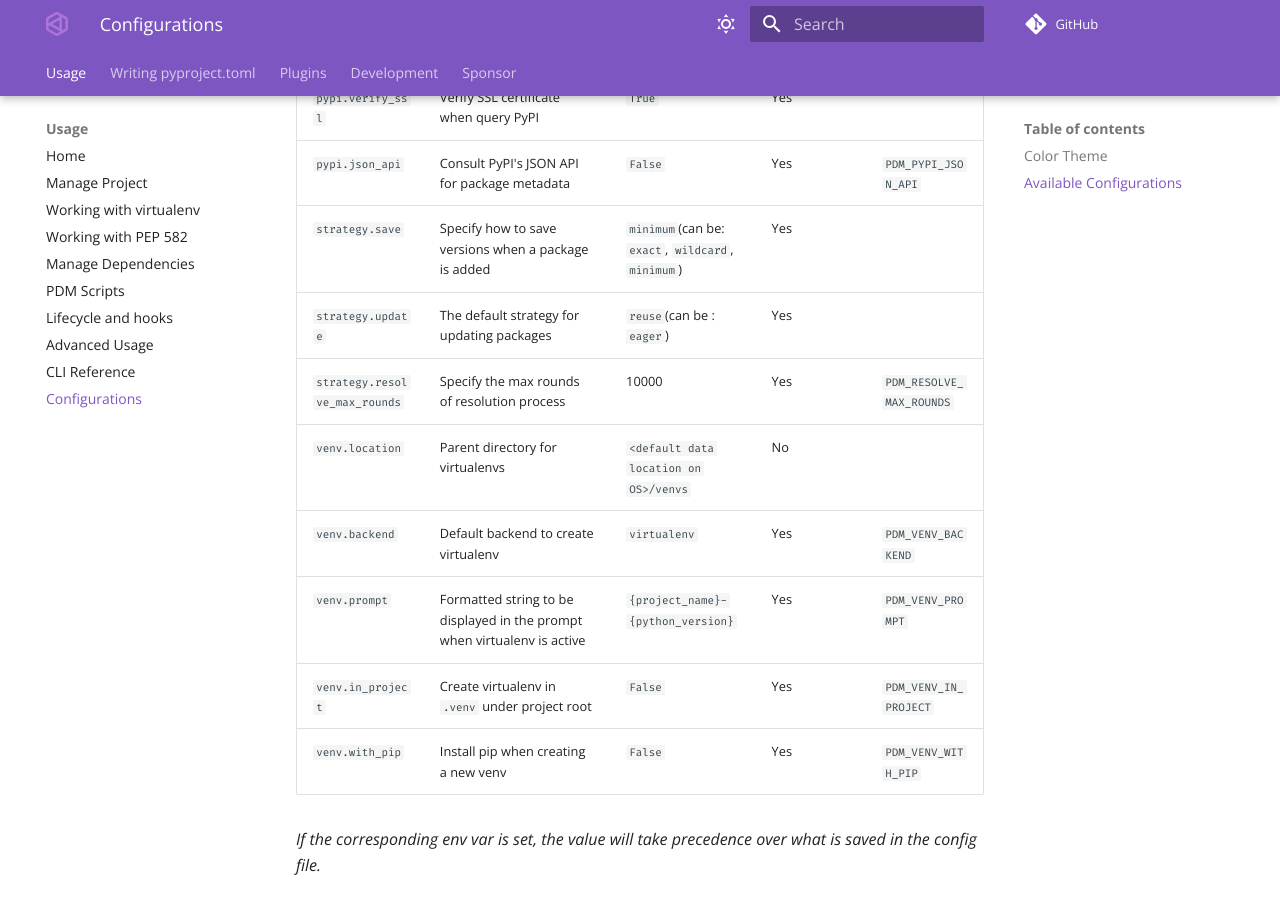
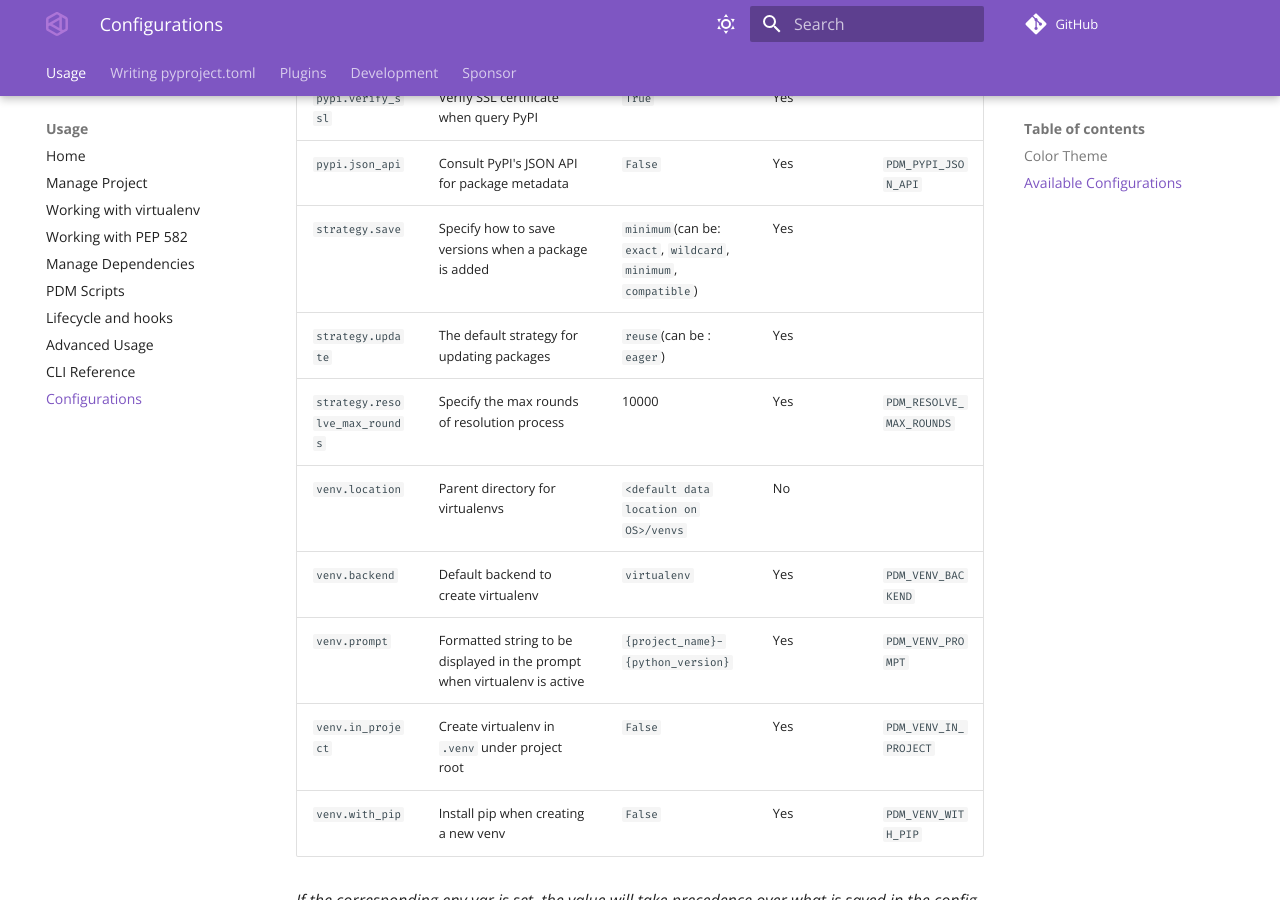
Before and after one commit to azurelotus0926/pdm, an MkDocs documentation site: the page built from docs/docs/usage/configuration.md, in a window 1280 px wide and 900 px high, scrolled down 2698 px. Built offline with MkDocs 1.6.1 and Material for MkDocs 9.7.7, drawn with Linux system fonts in a browser that asks for light colours; comment, search, counter and statistics services are not loaded; the version menu is left out.

Commit message:
doc: fix mismatching help text in configuration.md Close #1769
Signed-off-by: Frost Ming <me@frostming.com>

```diff
--- a/docs/docs/usage/configuration.md
+++ b/docs/docs/usage/configuration.md
@@ -54,7 +54,7 @@ The following configuration items can be retrieved and modified by [`pdm config`
 | `pypi.client_key`                 | Path to a PEM-encoded client cert private key, if not in pypi.client_cert |                                                                       | Yes                  |                           |
 | `pypi.verify_ssl`                 | Verify SSL certificate when query PyPI                                    | `True`                                                                | Yes                  |                           |
 | `pypi.json_api`                   | Consult PyPI's JSON API for package metadata                              | `False`                                                               | Yes                  | `PDM_PYPI_JSON_API`       |
-| `strategy.save`                   | Specify how to save versions when a package is added                      | `minimum`(can be: `exact`, `wildcard`, `minimum`)                  | Yes                  |                           |
+| `strategy.save`                   | Specify how to save versions when a package is added                      | `minimum`(can be: `exact`, `wildcard`, `minimum`, `compatible`)       | Yes                  |                           |
 | `strategy.update`                 | The default strategy for updating packages                                | `reuse`(can be : `eager`)                                             | Yes                  |                           |
 | `strategy.resolve_max_rounds`     | Specify the max rounds of resolution process                              | 10000                                                                 | Yes                  | `PDM_RESOLVE_MAX_ROUNDS`  |
 | `venv.location`                   | Parent directory for virtualenvs                                          | `<default data location on OS>/venvs`                                 | No                   |                           |
```
